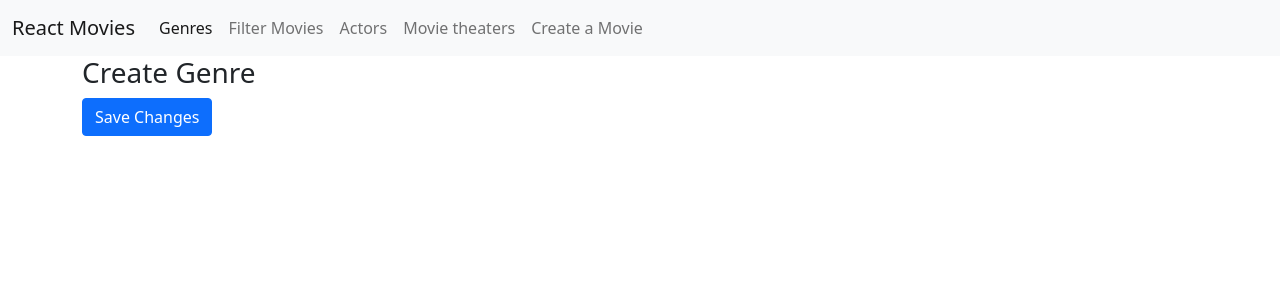
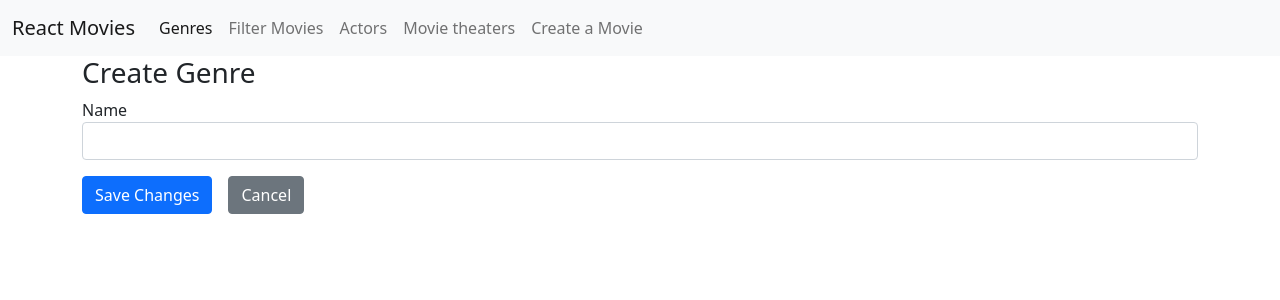
Before and after one commit to GioGKS/Movies-Frontend-React, a React (Create React App) app: page /genres/create in a window 1280 px wide. Shown: the top 300 px of the page. Built offline with nearby package versions, Linux system fonts and the light colour scheme.

Commit message:
Started Forms

```diff
--- a/package.json
+++ b/package.json
@@ -10,12 +10,14 @@
     "@types/node": "^16.18.30",
     "@types/react": "^18.2.6",
     "bootstrap": "5.0",
+    "formik": "^2.2.9",
     "react": "^18.2.0",
     "react-dom": "^18.2.0",
     "react-router-dom": "^6.11.2",
     "react-scripts": "5.0.1",
     "typescript": "^4.9.5",
-    "web-vitals": "^2.1.4"
+    "web-vitals": "^2.1.4",
+    "yup": "^0.32.9"
   },
   "scripts": {
     "start": "react-scripts start",
--- /dev/null
+++ b/src/forms/TextField.tsx
@@ -0,0 +1,18 @@
+import { ErrorMessage, Field } from "formik";
+
+export default function TextField(props: textFieldProps){
+    return (
+        <div className="mb-3">
+            <label htmlFor={props.field}>{props.displayName}</label>
+            <Field name={props.field} id={props.field} className="form-control" />
+            <ErrorMessage name={props.field}>
+              {(msg) => <div className="text-danger">{msg}</div>}
+            </ErrorMessage>
+          </div>
+    )
+}
+
+interface textFieldProps{
+    field: string,
+    displayName: string;
+}
--- a/src/genres/CreateGenre.tsx
+++ b/src/genres/CreateGenre.tsx
@@ -1,15 +1,37 @@
+import { ErrorMessage, Field, Form, Formik } from "formik";
+import { Link } from "react-router-dom";
 import { useNavigate } from "react-router-dom";
 import Button from "../utils/Button";
+import * as Yup from "yup";
+import TextField from "../forms/TextField";
 
 export default function CreateGenre() {
   const history = useNavigate();
   return (
     <>
       <h3>Create Genre</h3>
-      <Button onclick={() => {
-        // ... saving in the db
-        history('/genres');
-      }} >Save Changes</Button>
+
+      <Formik
+        initialValues={{
+          name: "",
+        }}
+        onSubmit={(value) => {
+          // when the form is posted
+          console.log(value);
+        }}
+        validationSchema={Yup.object({
+          name: Yup.string().required("Thies field is required"),
+        })}
+      >
+        <Form>
+          <TextField field="name" displayName="Name" />
+
+          <Button type="submit">Save Changes</Button>
+          <Link className="btn btn-secondary" to="/genres">
+            Cancel
+          </Link>
+        </Form>
+      </Formik>
     </>
   );
 }
--- a/src/index.css
+++ b/src/index.css
@@ -11,3 +11,7 @@ code {
   font-family: source-code-pro, Menlo, Monaco, Consolas, 'Courier New',
     monospace;
 }
+
+form > a {
+  margin-left: 1rem;
+}
--- a/src/utils/Button.tsx
+++ b/src/utils/Button.tsx
@@ -2,7 +2,7 @@ import React from "react";
 
 export default function Button(props: buttonProps) {
   return (
-    <button className="btn btn-primary" onClick={props.onclick}>
+    <button type={props.type} className="btn btn-primary" onClick={props.onclick}>
       {props.children}
     </button>
   );
@@ -10,5 +10,10 @@ export default function Button(props: buttonProps) {
 
 interface buttonProps {
   children: React.ReactNode;
-  onclick(): void;
+  onclick?(): void;
+  type: "button" | "submit"
 }
+
+Button.defaultProps = {
+  type: "button"
+}
```
Also changed, not shown: 1 other file (tests, documents, lock files or other folders).
